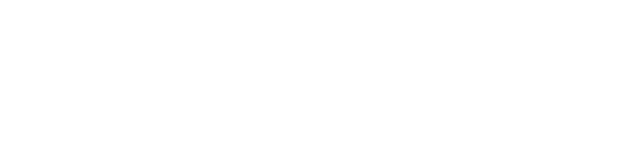
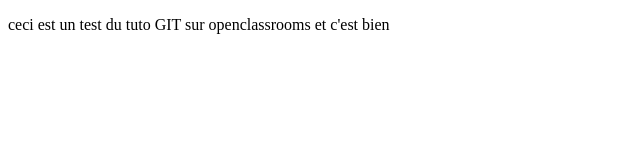
Before and after one commit to boucheriefrancis/testGitRepo, a plain HTML site: page index.html in a window 1280 px wide. Shown: the whole page, without its empty margins (0-640 px from the left). Drawn offline with Linux system fonts and the light colour scheme.

Commit message:
ajout d'un paragraphe dans le body de la page index.html

```diff
--- a/index.html
+++ b/index.html
@@ -6,5 +6,6 @@
    <title> testGitRepo pour openclassrooms </title>
  </head>
  <body>
+	 <p> ceci est un test du tuto GIT sur openclassrooms et c'est bien </p>
  </body>
 </html>
```
